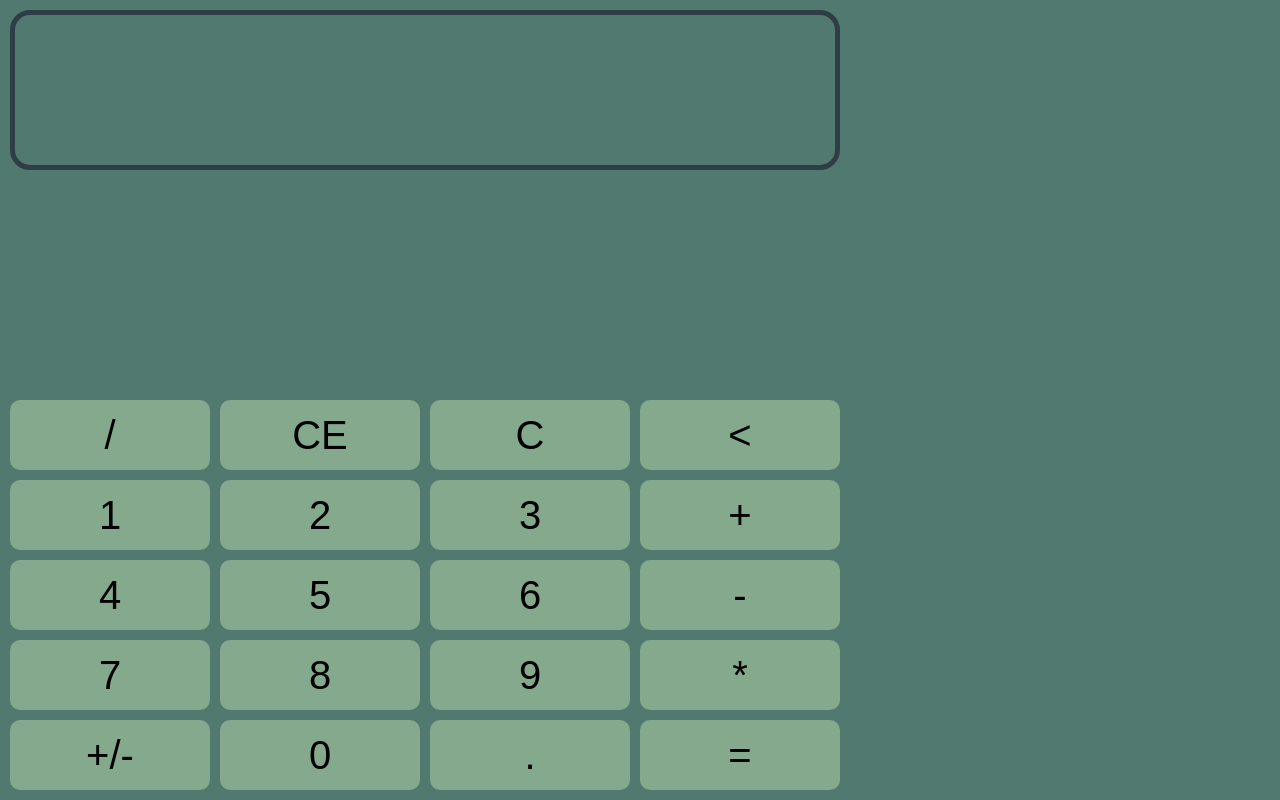
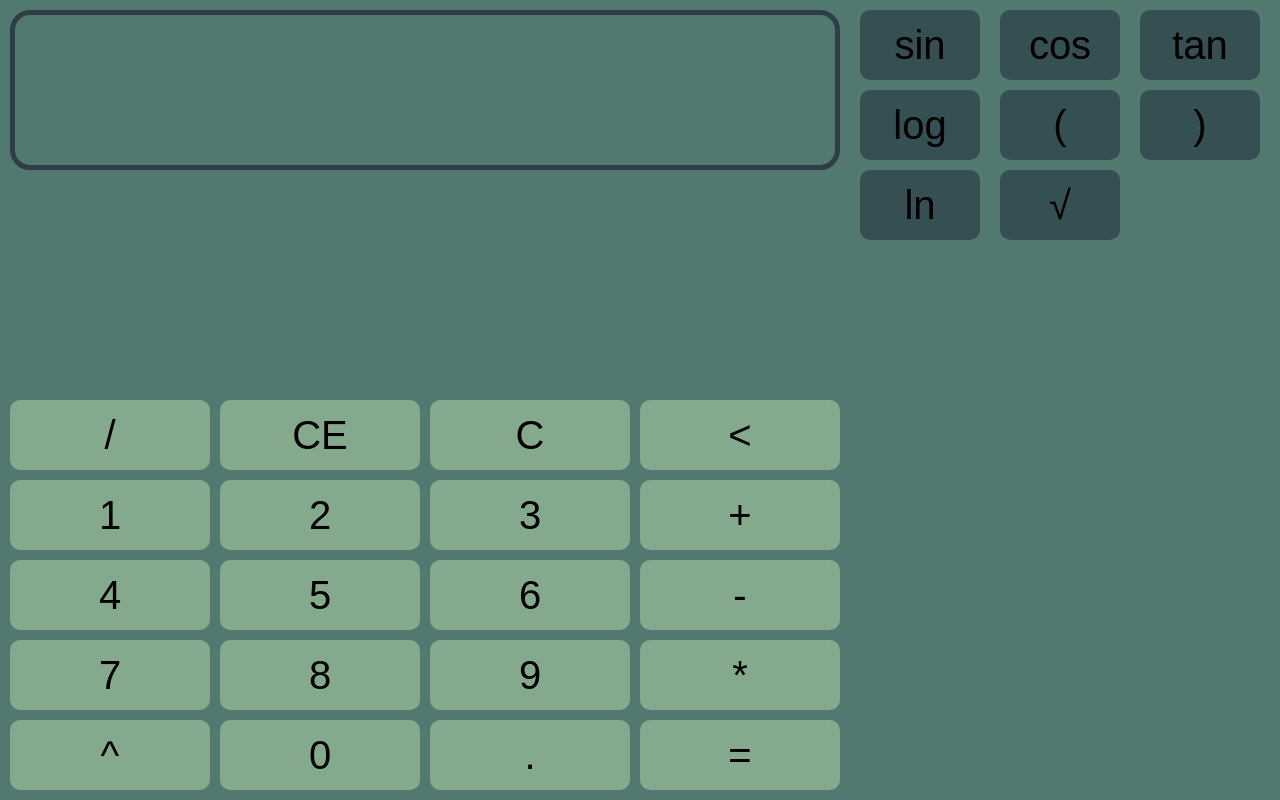
Before and after one commit to Rishaan2202/The-Calculator, a React (Vite) app: page / in a window 1280 px wide. Built offline with nearby package versions, Linux system fonts and the light colour scheme.

Commit message:
Added better features and keyboard functionality

```diff
--- a/src/App.css
+++ b/src/App.css
@@ -34,3 +34,21 @@ body{
   color: var(--ash-grey);
   font-size: 3em;
 }
+
+#equalOperator{
+  background: var(--dark-slate-grey);
+  color: var(--ash-grey);
+}
+
+#part2{
+  display: grid;
+  grid-template-columns: repeat(3, 130px);
+  gap: 10px;
+  position: absolute;
+  right: 10px;
+  top: 10px;
+}
+
+#part2-button{
+  background-color: var(--dark-slate-grey);
+}
--- a/src/App.jsx
+++ b/src/App.jsx
@@ -1,22 +1,44 @@
-import { useEffect, useState } from 'react'
+import { useEffect, useState, useRef } from 'react'
 import './App.css'
 import NumButton from './components/numbutton/numButton.jsx'
 import Calcbox from './components/calcbox/calcbox.jsx'
 import { evaluate } from 'mathjs';
+import NumButton2 from './components/numbutton/numButton2.jsx';
 
 function App() {
 
   let [a, setA] = useState("");
 
   useEffect(() => {
-    console.log(a);
-  }, [a])
+    const handleKeyPress = (event) => {
+
+      console.log(event.key);
+
+      if (event.key === 'Enter') {
+        setA(evaluate(a));
+      } else if (event.key === 'Backspace') {
+        setA(a.slice(0, -1));
+      } else if (event.key === 'C') {
+        setA("");
+      } else if (event.key === '.') {
+        setA(a + ".");
+      } else{
+        setA(a + event.key);
+      }
+
+      return;
+    }
+
+    window.addEventListener('keydown', handleKeyPress);
+
+
+  }, [a]);
 
   return (
     <div id="app">
 
+      <div id="part1">
         <div id="calcNumDiv"><h2>{a}</h2></div>
-
 
         <div id="allNumButtons">
           <div id="numButtons">
@@ -36,14 +58,25 @@ function App() {
             <NumButton setButtonNum={8} onclick={() => {setA(a + "8")}} />
             <NumButton setButtonNum={9} onclick={() => {setA(a + "9")}} />
             <NumButton setButtonNum={"*"} onclick={() => {setA(a + "*")}} />
-          <NumButton setButtonNum={"+/-"} onclick={() => {setA(a + "+/-")}} />
+            <NumButton setButtonNum={"^"} onclick={() => {setA(a + "^")}} />
             <NumButton setButtonNum={"0"} onclick={() => {setA(a + "0")}} />
             <NumButton setButtonNum={"."} onclick={() => {setA(a + ".")}} />
-          <NumButton setButtonNum={"="} onclick={() => {setA(evaluate(a))}} />
+            <NumButton id="equalOperator" setButtonNum={"="} onclick={() => {setA(evaluate(a))}} />
           </div>
         </div>
+      <Calcbox />
+      </div>
 
-      <Calcbox />
+      <div id="part2">
+        <NumButton2 className="part2-button" setButtonNum2={"sin"} onclick={() => {setA(a + "sin(")}} />
+        <NumButton2 className="part2-button" setButtonNum2={"cos"} onclick={() => {setA(a + "cos(")}} />
+        <NumButton2 className="part2-button" setButtonNum2={"tan"} onclick={() => {setA(a + "tan(")}} />
+        <NumButton2 className="part2-button" setButtonNum2={"log"} onclick={() => {setA(a + "log(")}} />
+        <NumButton2 className="part2-button" setButtonNum2={"("} onclick={() => {setA(a + "(")}} />
+        <NumButton2 className="part2-button" setButtonNum2={")"} onclick={() => {setA(a + ")")}} />
+        <NumButton2 className="part2-button" setButtonNum2={"ln"} onclick={() => {setA(a + "ln(")}} />
+        <NumButton2 className="part2-button" setButtonNum2={"√"} onclick={() => {setA(a + "√(")}} />
+      </div>
     </div>
   )
 }
--- /dev/null
+++ b/src/components/numbutton/numButton2.css
@@ -0,0 +1,23 @@
+.numButton2{
+  height: 70px;
+  width: 120px;
+  padding: 10px;
+  background: var(--dark-slate-grey);
+  border: none;
+  border-radius: 10px;
+  font-size: 2.5em;
+  font-family: Public Sans, sans-serif;
+}
+
+.numButton2:hover{
+  background: var(--charcoal-blue);
+  cursor: pointer;
+  scale: 1.05;
+  transition: all 0.1s ease-in-out;
+}
+
+.numButton2:active{
+  background: var(--dark-slate-grey);
+  scale: 0.95;
+  transition: all 0.1s ease-in-out;
+}
--- /dev/null
+++ b/src/components/numbutton/numButton2.jsx
@@ -0,0 +1,19 @@
+import React from 'react'
+import { useState } from 'react'
+import './numButton2.css'
+import Calcbox from '../calcbox/calcbox.jsx'
+import { parse } from 'mathjs'
+
+const NumButton2 = (props) => {
+  const [buttonNum2, setButtonNum2] = useState(props.setButtonNum2)
+
+  return (
+    <div className='numButton2Div'>
+      <button className='numButton2' onClick={props.onclick}>
+        {buttonNum2}
+      </button>
+    </div>
+  )
+}
+
+export default NumButton2
```
Lines whose indentation alone changed are shown as unchanged.
